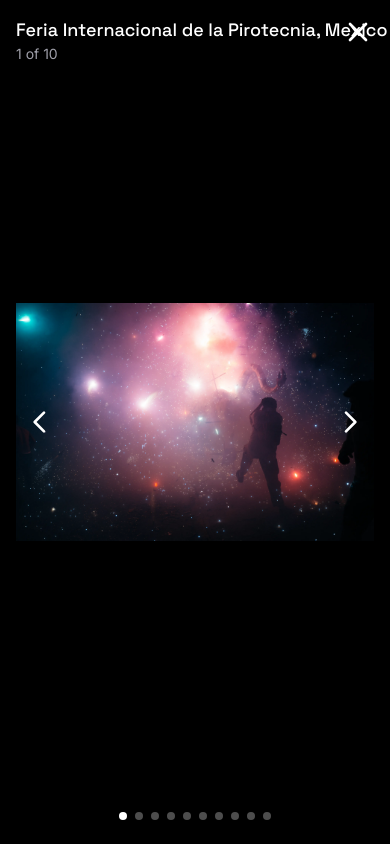
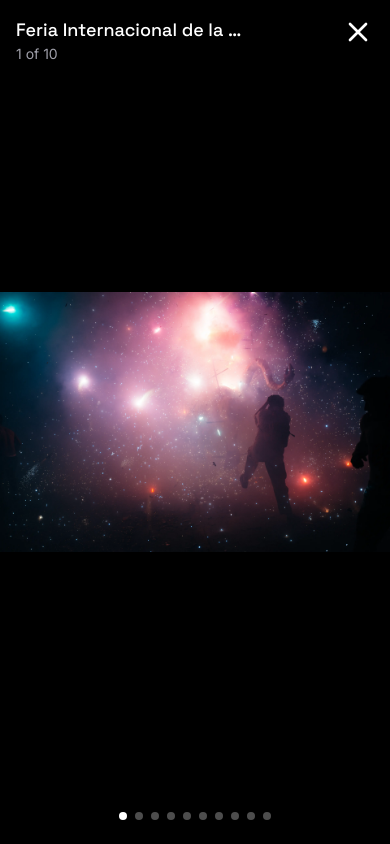
Before and after one commit to astorimattia/tobeseen, a Next.js app: page /work in a window 390 px wide. Both pictures are taken after a click on the button 195 px from the left and 697 px from the top of the page. Shown: the top 844 px of the page. Built offline with nearby package versions, Linux system fonts and the light colour scheme.

Commit message:
Add mobile swipe navigation to FullScreenImageViewer and fix mobile layout issues

```diff
--- a/app/components/FullScreenImageViewer.tsx
+++ b/app/components/FullScreenImageViewer.tsx
@@ -1,6 +1,6 @@
 'use client';
 
-import React, { useEffect, useState } from 'react';
+import React, { useEffect, useState, useRef } from 'react';
 import Image from 'next/image';
 
 interface FullScreenImageViewerProps {
@@ -19,6 +19,12 @@ export default function FullScreenImageViewer({
   title
 }: FullScreenImageViewerProps) {
   const [currentIndex, setCurrentIndex] = useState(initialIndex);
+  const [touchStart, setTouchStart] = useState<number | null>(null);
+  const [touchEnd, setTouchEnd] = useState<number | null>(null);
+  const containerRef = useRef<HTMLDivElement>(null);
+
+  // Minimum swipe distance (in px)
+  const minSwipeDistance = 50;
 
   useEffect(() => {
     if (isOpen) {
@@ -54,6 +60,31 @@ export default function FullScreenImageViewer({
     };
   }, [isOpen, images.length, onClose]);
 
+  const onTouchStart = (e: React.TouchEvent) => {
+    setTouchEnd(null);
+    setTouchStart(e.targetTouches[0].clientX);
+  };
+
+  const onTouchMove = (e: React.TouchEvent) => {
+    setTouchEnd(e.targetTouches[0].clientX);
+  };
+
+  const onTouchEnd = () => {
+    if (!touchStart || !touchEnd) return;
+
+    const distance = touchStart - touchEnd;
+    const isLeftSwipe = distance > minSwipeDistance;
+    const isRightSwipe = distance < -minSwipeDistance;
+
+    if (isLeftSwipe) {
+      // Swipe left - go to next image
+      setCurrentIndex((prev) => (prev < images.length - 1 ? prev + 1 : 0));
+    } else if (isRightSwipe) {
+      // Swipe right - go to previous image
+      setCurrentIndex((prev) => (prev > 0 ? prev - 1 : images.length - 1));
+    }
+  };
+
   if (!isOpen) return null;
 
   const goToPrevious = () => {
@@ -65,7 +96,13 @@ export default function FullScreenImageViewer({
   };
 
   return (
-    <div className="fixed h-screen inset-0 z-[9999] bg-black flex items-center justify-center">
+    <div
+      ref={containerRef}
+      className="fixed inset-0 w-full h-full z-[9999] bg-black flex items-center justify-center"
+      onTouchStart={onTouchStart}
+      onTouchMove={onTouchMove}
+      onTouchEnd={onTouchEnd}
+    >
       {/* Close button */}
       <button
         onClick={onClose}
@@ -78,17 +115,17 @@ export default function FullScreenImageViewer({
       </button>
 
       {/* Title */}
-      <div className="absolute top-4 left-4 z-[10000] text-white">
-        <h2 className="text-lg font-medium">{title}</h2>
+      <div className="absolute top-4 left-4 z-[10000] text-white max-w-[60%]">
+        <h2 className="text-lg font-medium truncate">{title}</h2>
         <p className="text-sm text-zinc-400">
           {currentIndex + 1} of {images.length}
         </p>
       </div>
 
-      {/* Navigation arrows */}
+      {/* Navigation arrows - hidden on mobile, shown on larger screens */}
       <button
         onClick={goToPrevious}
-        className="absolute left-4 top-1/2 -translate-y-1/2 z-[10000] text-white hover:text-zinc-300 transition-colors p-2"
+        className="hidden md:block absolute left-4 top-1/2 -translate-y-1/2 z-[10000] text-white hover:text-zinc-300 transition-colors p-2"
         aria-label="Previous image"
       >
         <svg className="w-8 h-8" fill="none" stroke="currentColor" viewBox="0 0 24 24">
@@ -98,7 +135,7 @@ export default function FullScreenImageViewer({
 
       <button
         onClick={goToNext}
-        className="absolute right-4 top-1/2 -translate-y-1/2 z-[10000] text-white hover:text-zinc-300 transition-colors p-2"
+        className="hidden md:block absolute right-4 top-1/2 -translate-y-1/2 z-[10000] text-white hover:text-zinc-300 transition-colors p-2"
         aria-label="Next image"
       >
         <svg className="w-8 h-8" fill="none" stroke="currentColor" viewBox="0 0 24 24">
@@ -107,7 +144,7 @@ export default function FullScreenImageViewer({
       </button>
 
       {/* Main image */}
-      <div className="absolute inset-0 flex items-center justify-center p-4">
+      <div className="absolute inset-0 flex items-center justify-center">
         <div className="relative w-full h-full max-w-full max-h-full">
           <Image
             src={images[currentIndex]}
--- a/app/components/WorldMapAnimation.tsx
+++ b/app/components/WorldMapAnimation.tsx
@@ -158,18 +158,20 @@ export default function WorldMapAnimation() {
           height={dimensions.height}
           width={dimensions.width}
           backgroundColor="rgba(0,0,0,0)"
-          globeImageUrl="//unpkg.com/three-globe/example/img/earth-dark.jpg"
+          globeImageUrl="//unpkg.com/three-globe/example/img/earth-night.jpg"
           bumpImageUrl="//unpkg.com/three-globe/example/img/earth-topology.png"
           pointsData={pointsData}
           pointAltitude={0.03}
-          pointColor={() => "rgba(0,255,255,0.6)"}
+          pointColor={() => "rgba(255, 0, 0, 0.6)"}
           pointRadius={(d: object) => {
             const datum = d as PointDatum;
-            const base = 0.45;
+            const base = 0.8;
             const amp = 0.2;
             const speed = 0.04; // lower is slower
             return base + amp * (0.5 + 0.5 * Math.sin(tick * speed + (datum?.phase || 0)));
           }}
+          atmosphereColor="rgba(255, 255, 255, 0.6)"
+          atmosphereAltitude={0.25}
         />
       </div>
     </section>
```
